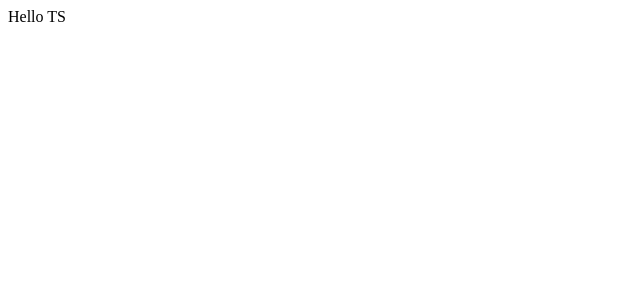
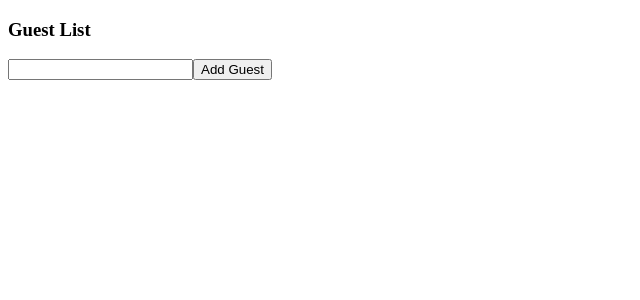
Before and after one commit to rrankawat/react-ts, a React (Create React App) app: page / in a window 1280 px wide. Shown: the top 300 px of the page, without its empty margins (0-640 px from the left). Built offline with nearby package versions, Linux system fonts and the light colour scheme.

Commit message:
TS with State

```diff
--- a/src/App.tsx
+++ b/src/App.tsx
@@ -1,5 +1,11 @@
+import GuestList from './state/GuestList'
+
 const App = () => {
-  return <div>Hello TS</div>
+  return (
+    <div>
+      <GuestList />
+    </div>
+  )
 }
 
 export default App
--- /dev/null
+++ b/src/state/GuestList.tsx
@@ -0,0 +1,16 @@
+import { useState } from 'react'
+
+const GuestList: React.FC = () => {
+  const [name, setName] = useState('')
+
+  return (
+    <div>
+      <h3>Guest List</h3>
+
+      <input value={name} onChange={e => setName(e.target.value)} />
+      <button>Add Guest</button>
+    </div>
+  )
+}
+
+export default GuestList
```
